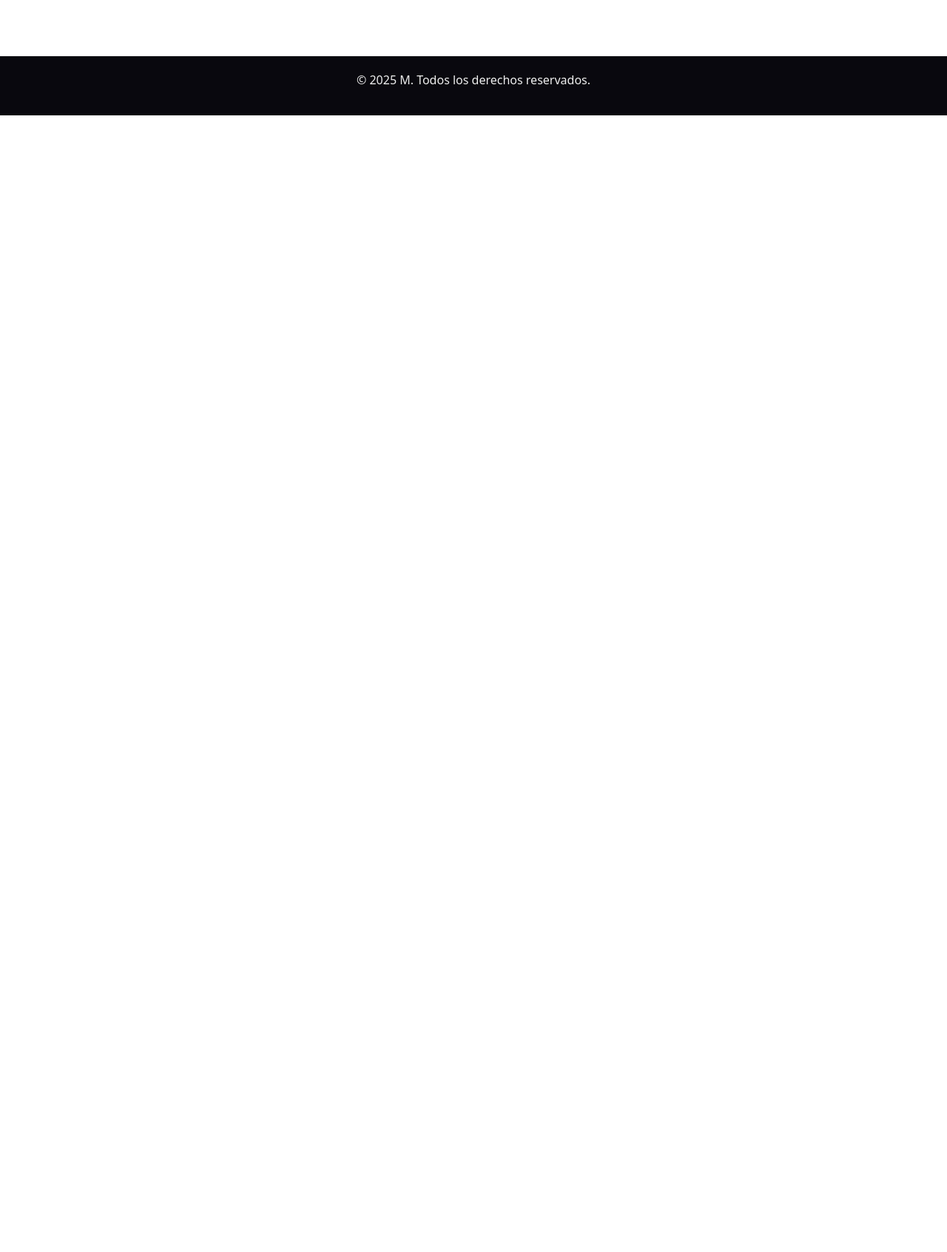
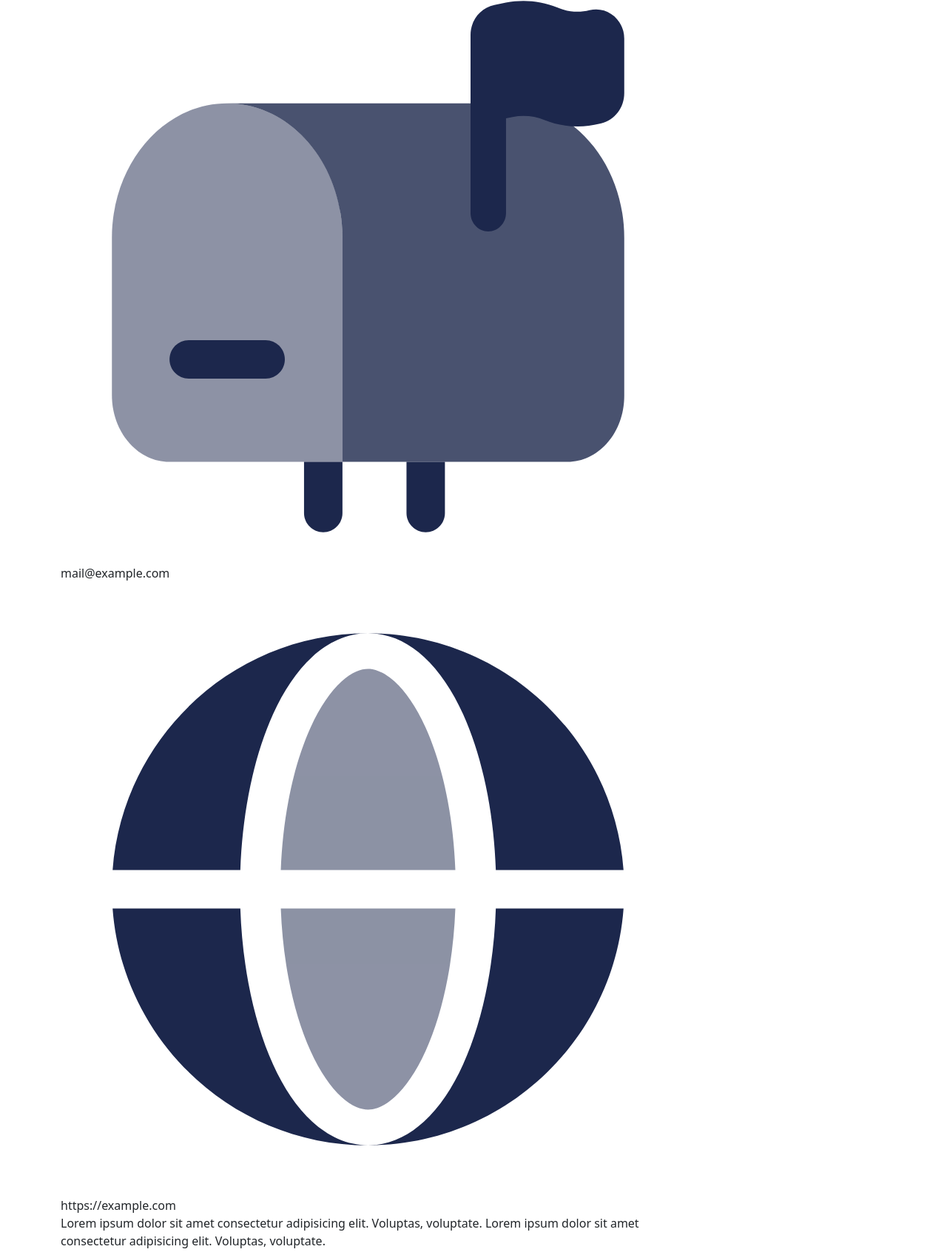
Before and after one commit to Victor3790/jm, a website built with webpack: page src/dir-archive.html in a window 1280 px wide. Shown: the part 5555-7248 px from the top of the page at 74% size. Before the commit the page ends 5711 px from the top, so only its background shows below. Built offline with nearby package versions, Linux system fonts and the light colour scheme.

Commit message:
meta added

```diff
--- a/src/dir-archive.html
+++ b/src/dir-archive.html
@@ -95,6 +95,29 @@
             </svg>
             <span class="item__meta-text">Dirección: Avenida Jardines de Morelos sin número, Ecatepec, México</span>
           </div>
+          <div class="item__meta">
+            <svg class="item__meta-icon" viewBox="0 0 24 24" fill="none" xmlns="http://www.w3.org/2000/svg">
+              <path opacity="0.5" d="M2 11.25C2 8.35051 4.01472 6 6.5 6C8.98528 6 11 8.35051 11 11.25V20H4.23256C2.99955 20 2 18.8339 2 17.3953V11.25Z" fill="#1C274C"/>
+              <path opacity="0.8" d="M11 11.25V20H14H15H19.7931C21.0119 20 22 18.8473 22 17.4253V11.25C22 8.35051 19.9853 6 17.5 6H6.5C8.98528 6 11 8.35051 11 11.25Z" fill="#1C274C"/>
+              <path d="M9.5 20V22C9.5 22.4142 9.83579 22.75 10.25 22.75C10.6642 22.75 11 22.4142 11 22V20H9.5Z" fill="#1C274C"/>
+              <path d="M15 20H13.5V22C13.5 22.4142 13.8358 22.75 14.25 22.75C14.6642 22.75 15 22.4142 15 22V20Z" fill="#1C274C"/>
+              <path fill-rule="evenodd" clip-rule="evenodd" d="M4.25 16C4.25 15.5858 4.58579 15.25 5 15.25H8C8.41421 15.25 8.75 15.5858 8.75 16C8.75 16.4142 8.41421 16.75 8 16.75H5C4.58579 16.75 4.25 16.4142 4.25 16Z" fill="#1C274C"/>
+              <path fill-rule="evenodd" clip-rule="evenodd" d="M17.3846 6.58471L17.6407 6.53344C18.0564 6.45022 18.4863 6.48995 18.8814 6.64813C19.5717 6.92453 20.3266 6.97616 21.0458 6.79618L21.1073 6.7808C21.6309 6.64975 22 6.16299 22 5.60336V3.47284C22 2.73503 21.3358 2.19145 20.6454 2.36421C20.249 2.46342 19.8329 2.43496 19.4523 2.28261L19.3793 2.25335C18.7422 1.99828 18.0491 1.93421 17.3787 2.06841L16.93 2.15824C16.3901 2.26632 16 2.75722 16 3.32846V10.2807C16 10.678 16.31 11 16.6923 11C17.0747 11 17.3846 10.678 17.3846 10.2807V6.58471Z" fill="#1C274C"/>
+            </svg>
+            <span class="item__meta-text">mail@example.com</span>
+          </div>
+          <div class="item__meta">
+            <svg class="item__meta-icon" viewBox="0 0 24 24" fill="none" xmlns="http://www.w3.org/2000/svg">
+              <path fill-rule="evenodd" clip-rule="evenodd" d="M2.02783 11.25C2.41136 6.07745 6.72957 2 12.0001 2C11.1693 2 10.4295 2.36421 9.82093 2.92113C9.21541 3.47525 8.70371 4.24878 8.28983 5.16315C7.87352 6.08292 7.55013 7.15868 7.33126 8.32611C7.1558 9.26194 7.04903 10.2485 7.01344 11.25H2.02783ZM2.02783 12.75H7.01344C7.04903 13.7515 7.1558 14.7381 7.33126 15.6739C7.55013 16.8413 7.87351 17.9171 8.28983 18.8368C8.70371 19.7512 9.21541 20.5247 9.82093 21.0789C10.4295 21.6358 11.1693 22 12.0001 22C6.72957 22 2.41136 17.9226 2.02783 12.75Z" fill="#1C274C"/>
+              <path d="M12.0001 2C12.831 2 13.5708 2.36421 14.1793 2.92113C14.7849 3.47525 15.2966 4.24878 15.7104 5.16315C16.1267 6.08292 16.4501 7.15868 16.669 8.32612C16.8445 9.26194 16.9512 10.2485 16.9868 11.25H21.9724C21.5889 6.07745 17.2707 2 12.0001 2Z" fill="#1C274C"/>
+              <path d="M16.669 15.6739C16.4501 16.8413 16.1267 17.9171 15.7104 18.8368C15.2966 19.7512 14.7849 20.5247 14.1793 21.0789C13.5708 21.6358 12.831 22 12.0001 22C17.2707 22 21.5889 17.9226 21.9724 12.75H16.9868C16.9512 13.7515 16.8445 14.7381 16.669 15.6739Z" fill="#1C274C"/>
+              <g opacity="0.5">
+              <path d="M12.0002 3.39551C11.7252 3.39551 11.3699 3.51252 10.9568 3.89058C10.5406 4.27142 10.124 4.86831 9.7559 5.68153C9.39025 6.48936 9.09334 7.46456 8.88902 8.55435C8.72811 9.41258 8.62829 10.3223 8.59326 11.2502H15.4071C15.3721 10.3223 15.2723 9.41258 15.1113 8.55435C14.907 7.46457 14.6101 6.48937 14.2445 5.68153C13.8764 4.86831 13.4597 4.27142 13.0436 3.89058C12.6305 3.51252 12.2752 3.39551 12.0002 3.39551Z" fill="#1C274C"/>
+              <path d="M8.88902 15.446C9.09334 16.5358 9.39025 17.511 9.7559 18.3188C10.124 19.132 10.5406 19.7289 10.9568 20.1097C11.3699 20.4878 11.7252 20.6048 12.0002 20.6048C12.2752 20.6048 12.6305 20.4878 13.0436 20.1097C13.4597 19.7289 13.8764 19.132 14.2445 18.3188C14.6101 17.511 14.907 16.5358 15.1113 15.446C15.2723 14.5877 15.3721 13.678 15.4071 12.7502H8.59326C8.62829 13.678 8.72811 14.5877 8.88902 15.446Z" fill="#1C274C"/>
+              </g>
+            </svg>
+            <span class="item__meta-text">https://example.com</span>
+          </div>
           <p class="item__description">Lorem ipsum dolor sit amet consectetur adipisicing elit. Voluptas, voluptate. Lorem ipsum dolor sit amet consectetur adipisicing elit. Voluptas, voluptate.</p>
         </div>
       </div>
```
